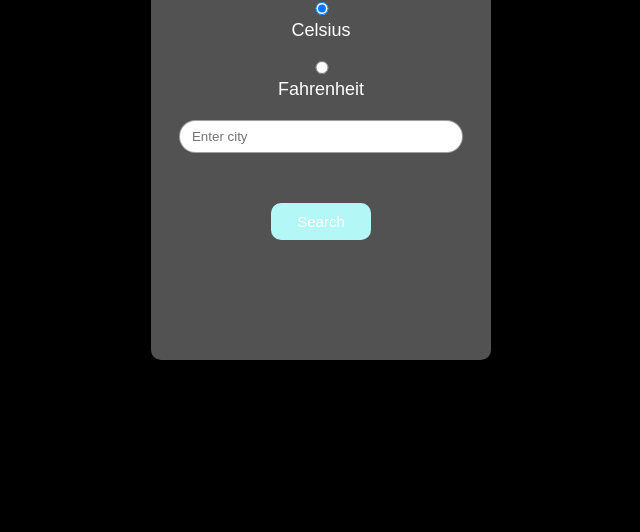
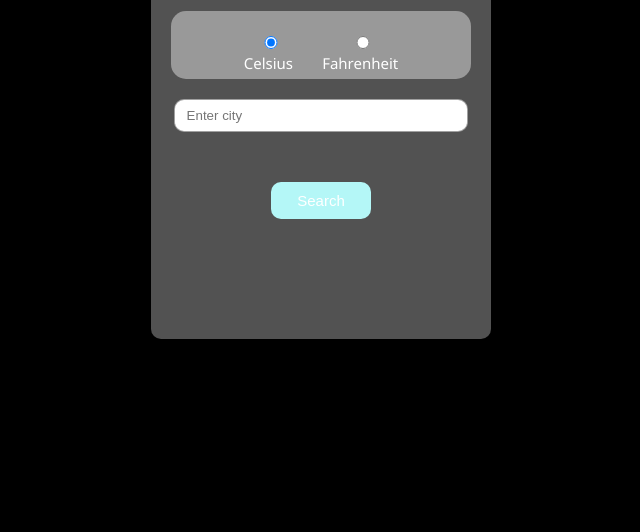
Before and after one commit to jeneelf/Fashion-Forecast, a plain HTML site: page index.html in a window 1280 px wide. Shown: the part 284-816 px from the top of the page, without its empty margins (319-959 px from the left). Drawn offline with Linux system fonts and the light colour scheme.

Commit message:
added f/c toggle frame

```diff
--- a/index.html
+++ b/index.html
@@ -10,15 +10,15 @@
   <body>
     <div id="weather-container">
       <h2>Fashion Weather</h2>
-      <div id="unit-toggle">
-        <label
-          ><input type="radio" name="units" value="metric" checked />
-          Celsius</label
-        >
-        <label
-          ><input type="radio" name="units" value="imperial" />
-          Fahrenheit</label
-        >
+      <div id="unit-toggle-container">
+        <div id="unit-toggle">
+          <label>
+            <input type="radio" name="units" value="metric" checked /> Celsius
+          </label>
+          <label>
+            <input type="radio" name="units" value="imperial" /> Fahrenheit
+          </label>
+        </div>
       </div>
       <input type="text" id="city" placeholder=" Enter city" />
       <button onclick="getWeather()">Search</button>
--- a/script.js
+++ b/script.js
@@ -51,7 +51,7 @@ function displayWeather(data, units) {
     if (units === "metric") {
       temperature = Math.round(data.main.temp) + "°C";
     } else {
-      temperature = Math.round(1.8 * data.main.temp) + 32 + "°F";
+      temperature = Math.round(data.main.temp) + "°F";
     }
     const description = data.weather[0].description;
     const iconCode = data.weather[0].icon;
@@ -74,7 +74,7 @@ function displayWeather(data, units) {
 
 function displayHourlyForecast(hourlyData, units) {
   const hourlyForecastDiv = document.getElementById("hourly-forecast");
-  const next24Hours = hourlyData.slice(0, 8);
+  const next24Hours = hourlyData.slice(0, 12);
 
   next24Hours.forEach((item) => {
     const dateTime = new Date(item.dt * 1000);
@@ -83,7 +83,7 @@ function displayHourlyForecast(hourlyData, units) {
     if (units === "metric") {
       temperature = Math.round(item.main.temp) + "°C";
     } else {
-      temperature = Math.round((item.main.temp * 9) / 5 + 32) + "°F";
+      temperature = Math.round(item.main.temp) + "°F";
     }
     const iconCode = item.weather[0].icon;
     const iconURL = `https://openweathermap.org/img/wn/${iconCode}.png`;
--- a/style.css
+++ b/style.css
@@ -1,6 +1,6 @@
 body {
     background: black;
-    font-family:Arial, Helvetica, sans-serif ;
+    font-family:'Segoe UI', Tahoma, Geneva, Verdana, sans-serif;
     display: flex;
     justify-content: center;
     height: 100vh;
@@ -33,6 +33,17 @@ body {
     border: 1px rgba(255, 255, 255, 0.1);
     text-align: center;
 }
+#unit-toggle-container {
+    background-color: rgba(255, 255, 255, 0.409);
+    border-radius: 15px;
+    padding: 5px;
+}
+#unit-toggle label {
+    display: inline-block;
+    justify-content: center;
+    margin: 0px;
+    font-size: 15px;
+}
 
 h2{
     color: #fff;
@@ -50,17 +61,17 @@ label,p{
 }
 
 input{
-    width: calc(100% - 16px);
+    width: calc(100% - 5px);
     padding: 8px;
     box-sizing: border-box;
-    border-radius: 20px;
+    border-radius: 10px;
     border: 1px solid rgba(0, 0, 0, 0.372);
     margin-top: 20px;
 }
 
 button{
     background: #b4f7f7;
-    color: white;
+    color: rgb(255, 255, 255);
     padding: 10px;
     border: none;
     border-radius: 10px;
```
Also changed, not shown: SAS (1).jpg (deleted), moderate.jpg (deleted).
